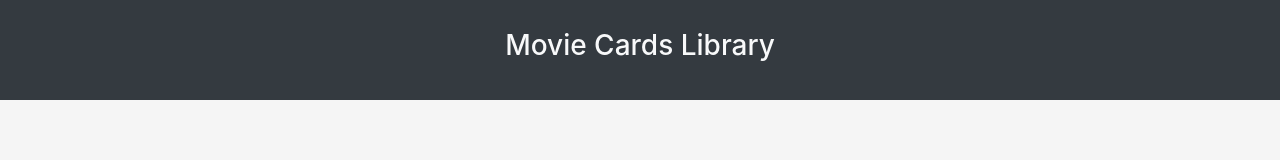
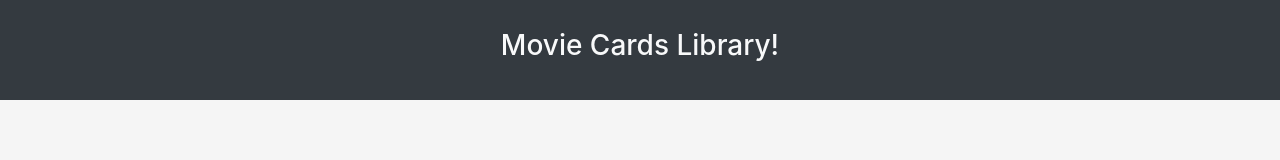
Before and after one commit to tryber/sd-04-block12-project-movie-card-library-stateful, a React (Create React App) app: page / in a window 1280 px wide. Shown: the top 160 px of the page. Built offline with nearby package versions, Linux system fonts and the light colour scheme.

Commit message:
iniciando movie-cards-library-stateful

```diff
--- a/src/components/Header.jsx
+++ b/src/components/Header.jsx
@@ -4,7 +4,7 @@ class Header extends React.Component {
   render() {
     return (
       <header className="movie-card-header">
-        <h1 className="page-title">Movie Cards Library</h1>
+        <h1 className="page-title">Movie Cards Library!</h1>
       </header>
     );
   }
```
